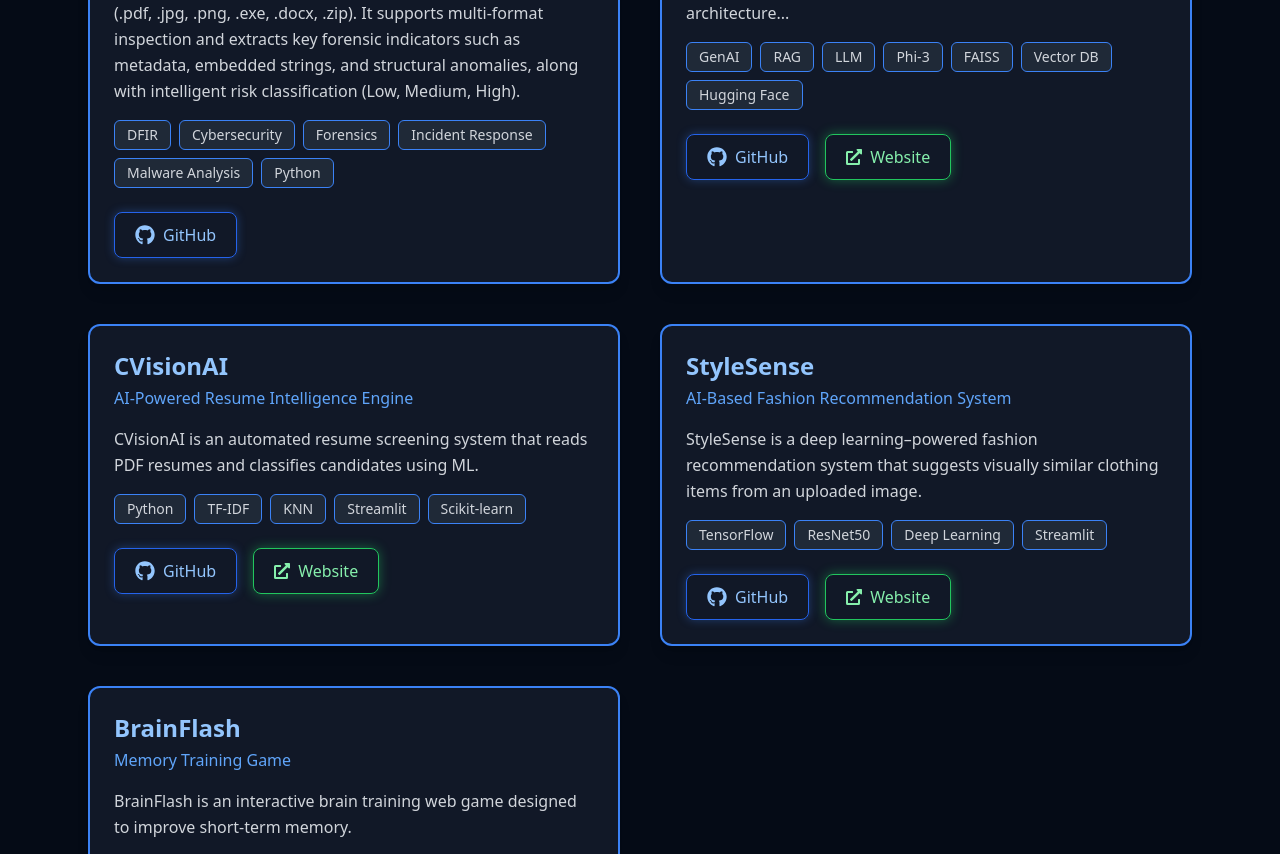
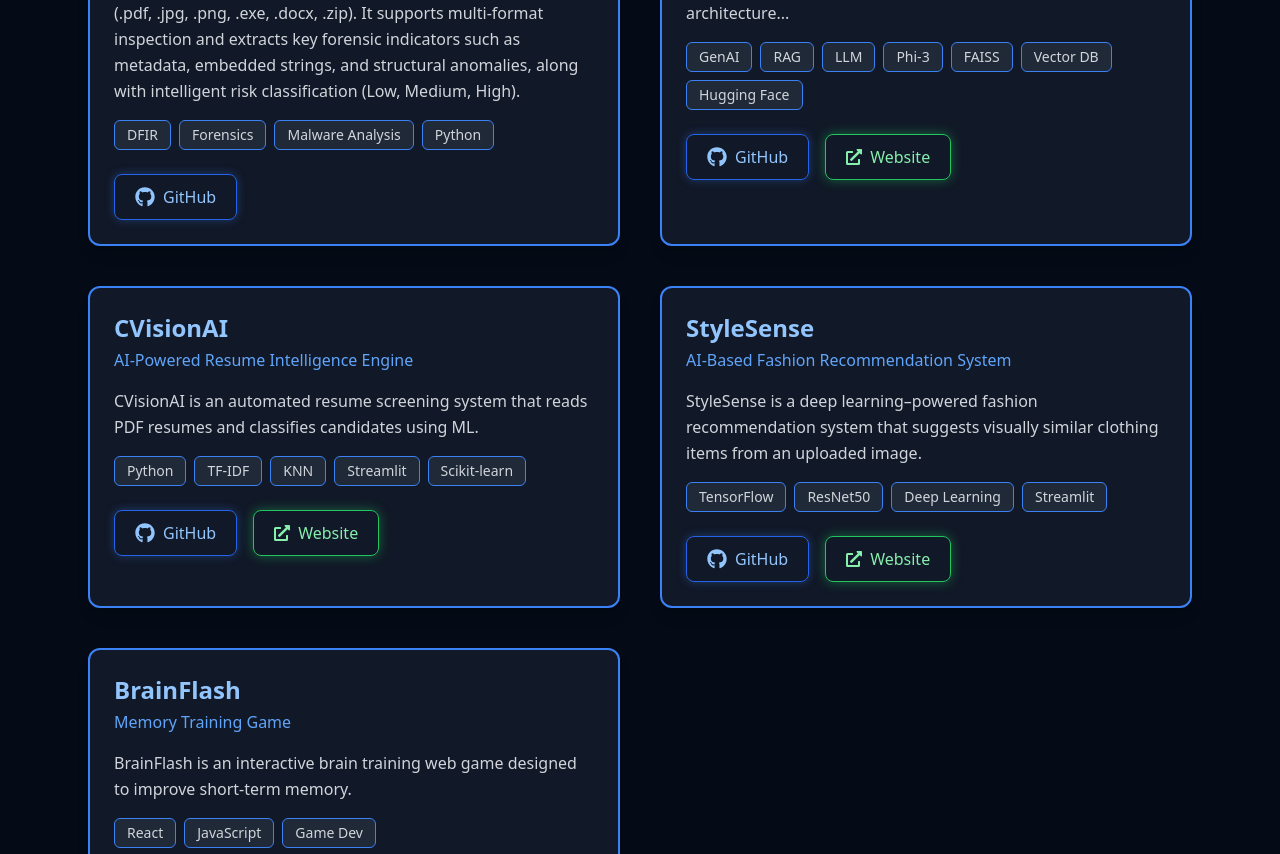
Before and after one commit to DibyanshuSah/My_Portfolio, a React (Vite) app: page / in a window 1280 px wide. Shown: the part 2720-3574 px from the top of the page. Built offline with nearby package versions, Linux system fonts and the light colour scheme.

Commit message:
updated Project

```diff
--- a/src/sections/Projects.jsx
+++ b/src/sections/Projects.jsx
@@ -113,9 +113,7 @@ const Projects = () => {
           description="Aegis Forensics is a lightweight Digital Forensics and Incident Response (DFIR) triage tool for rapid analysis of suspicious files (.pdf, .jpg, .png, .exe, .docx, .zip). It supports multi-format inspection and extracts key forensic indicators such as metadata, embedded strings, and structural anomalies, along with intelligent risk classification (Low, Medium, High)."
           tags={[
             "DFIR",
-            "Cybersecurity",
             "Forensics",
-            "Incident Response",
             "Malware Analysis",
             "Python",
           ]}
```
